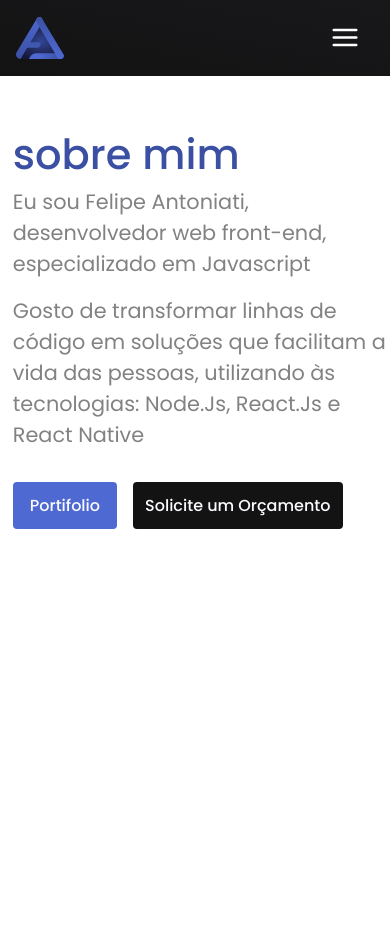
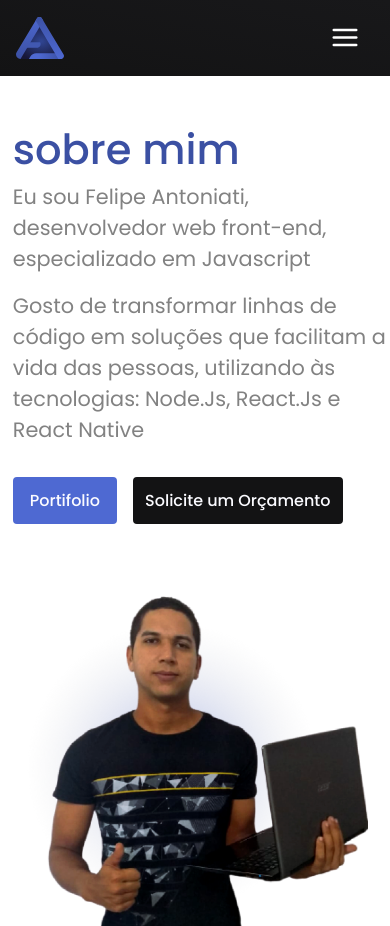
Before and after one commit to Felipe-Antoniati/portifolio, a React (Create React App) app: page /about in a window 390 px wide. Before the commit the page ends 844 px from the top, so only its background shows below. Built offline with nearby package versions, Linux system fonts and the light colour scheme.

Commit message:
adjust position img

```diff
--- a/src/components/Main/styles.css
+++ b/src/components/Main/styles.css
@@ -8,7 +8,6 @@
 
 .left-main {
   max-width: 600px;
-  transition: all 0.2s ease-in-out;
 }
 
 .main-content {
@@ -16,7 +15,7 @@
   height: 500px;
   display: flex;
   align-items: flex-start;
-  justify-content: center;
+  justify-content: top;
   flex-direction: column;
   padding: 2.6rem calc((100vw - 1000px) / 2);
   transition: all 0.2s ease-in-out;
@@ -59,15 +58,17 @@
   }
 }
 
-@media screen and (max-width: 640px) {
+@media screen and (max-width: 768px) {
   .left-main {
     margin-left: 1.2rem;
+    max-width: 100%;
   }
 }
 
 @media screen and (max-width: 499px) {
   .left-main {
     margin-left: 0.8rem;
+    max-width: 600px;
   }
 
   .main-content p {
--- a/src/pages/About/styles.css
+++ b/src/pages/About/styles.css
@@ -6,7 +6,55 @@
 #about-page .main-content {
   background-image: url("../../assets/images/img2.png");
   background-repeat: no-repeat;
-  background-position: 50rem 1rem;
-  background-size: 31rem;
+  background-position: 52rem 2rem;
+  background-size: 30rem;
   transition: all 0.2s ease-in-out;
 }
+
+@media screen and (max-width: 1400px) {
+  #about-page .main-content {
+    background-position: 50rem 2rem;
+  }
+}
+
+@media screen and (max-width: 1200px) {
+  #about-page .main-content {
+    background-position: 35rem 3rem;
+    background-size: 29rem;
+
+  }
+}
+
+@media screen and (max-width: 768px) {
+  #about-page .main-content {
+    background-position: center 30rem;
+    background-size: 20rem;
+  }
+
+  #about-page .main-content {
+    height: 800px;
+  }
+}
+
+@media screen and (max-width: 768px) {
+  #about-page .main-content {
+    background-position: center 29rem;
+    background-size: 22rem;
+  }
+
+  #about-page .main-content {
+    height: 800px;
+  }
+}
+
+@media screen and (max-width: 565px) {
+  #about-page .main-content {
+    background-position: center 32rem;
+    background-size: 22rem;
+  }
+
+  #about-page .main-content {
+    height: 850px;
+  }
+
+}
--- a/src/pages/Landing/styles.css
+++ b/src/pages/Landing/styles.css
@@ -6,7 +6,43 @@
 #landing-page .main-content {
   background-image: url("../../assets/images/img.png");
   background-repeat: no-repeat;
-  background-position: 50rem 1rem;
-  background-size: 26rem;
+  background-position: 52rem 2rem;
+  background-size: 25rem;
   transition: all 0.2s ease-in-out;
 }
+
+@media screen and (max-width: 1400px) {
+  #landing-page .main-content {
+    background-position: 50rem 2rem;
+  }
+}
+
+@media screen and (max-width: 1200px) {
+  #landing-page .main-content {
+    background-position: 40rem 2rem;
+  }
+}
+
+
+@media screen and (max-width: 768px) {
+  #landing-page .main-content {
+    background-position: center 20rem;
+    background-size: 22rem;
+  }
+
+  #landing-page .main-content {
+    height: 735px;
+  }
+}
+
+@media screen and (max-width: 565px) {
+  #landing-page .main-content {
+    background-position: center 25rem;
+    background-size: 22rem;
+  }
+
+  #landing-page .main-content {
+    height: 815px;
+  }
+
+}
```
